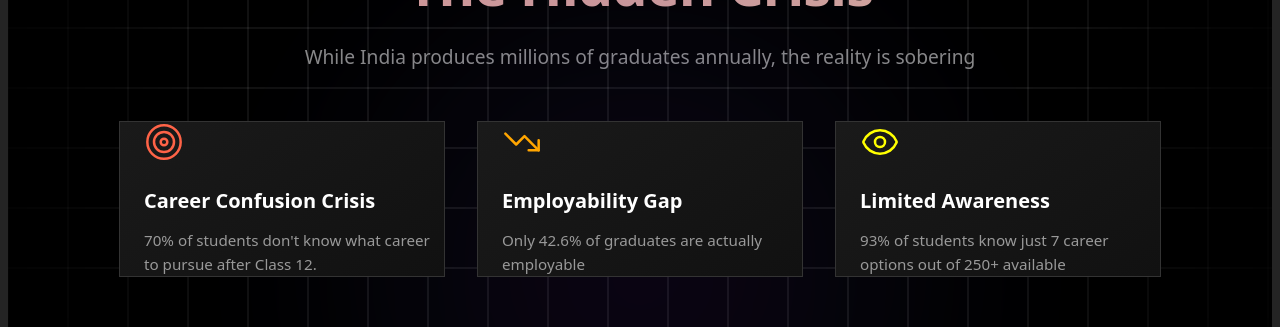
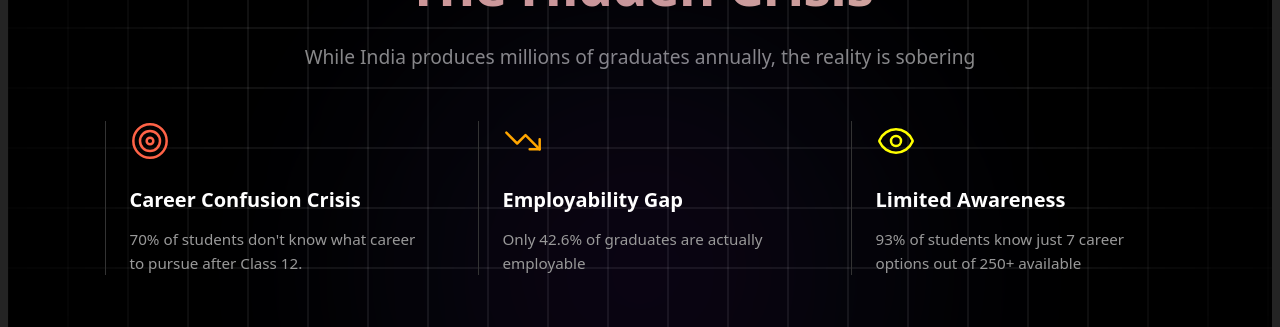
Before and after one commit to Banshal-Yadav/CareerAI-SaaS, a React (Vite) app: page / in a window 1280 px wide. Shown: the part 1120-1447 px from the top of the page. Built offline with nearby package versions, Linux system fonts and the light colour scheme; no server answers.

Commit message:
fix stats section styling to match feature list layout

```diff
--- a/src/components/Stats/Stats.css
+++ b/src/components/Stats/Stats.css
@@ -3,13 +3,15 @@
     padding: 0 0.5rem;
     display: flex;
     justify-content: center;
-    gap: 2rem;
+    gap: 3rem;
     max-width: 1200px;
 }
 
 .stats-card {
-    background: linear-gradient(145deg, #1a1a1a, #111) !important;
-    border: 1px solid #333 !important;
+    background: transparent !important;
+    border: none !important;
+    border-left: 1px solid #333 !important;
+    padding-left: 1.5rem;
     width: 100% !important;
     max-width: 300px;
     min-height: auto !important;
@@ -17,9 +19,9 @@
 }
 
 .stats-card:hover {
-    transform: translateY(-10px);
-    border-color: #555 !important;
-    box-shadow: 0 10px 30px rgba(0,0,0,0.5);
+    transform: none !important;
+    border-left-color: #d99999 !important;
+    box-shadow: none !important;
 }
 
 @media (max-width: 768px) {
```
